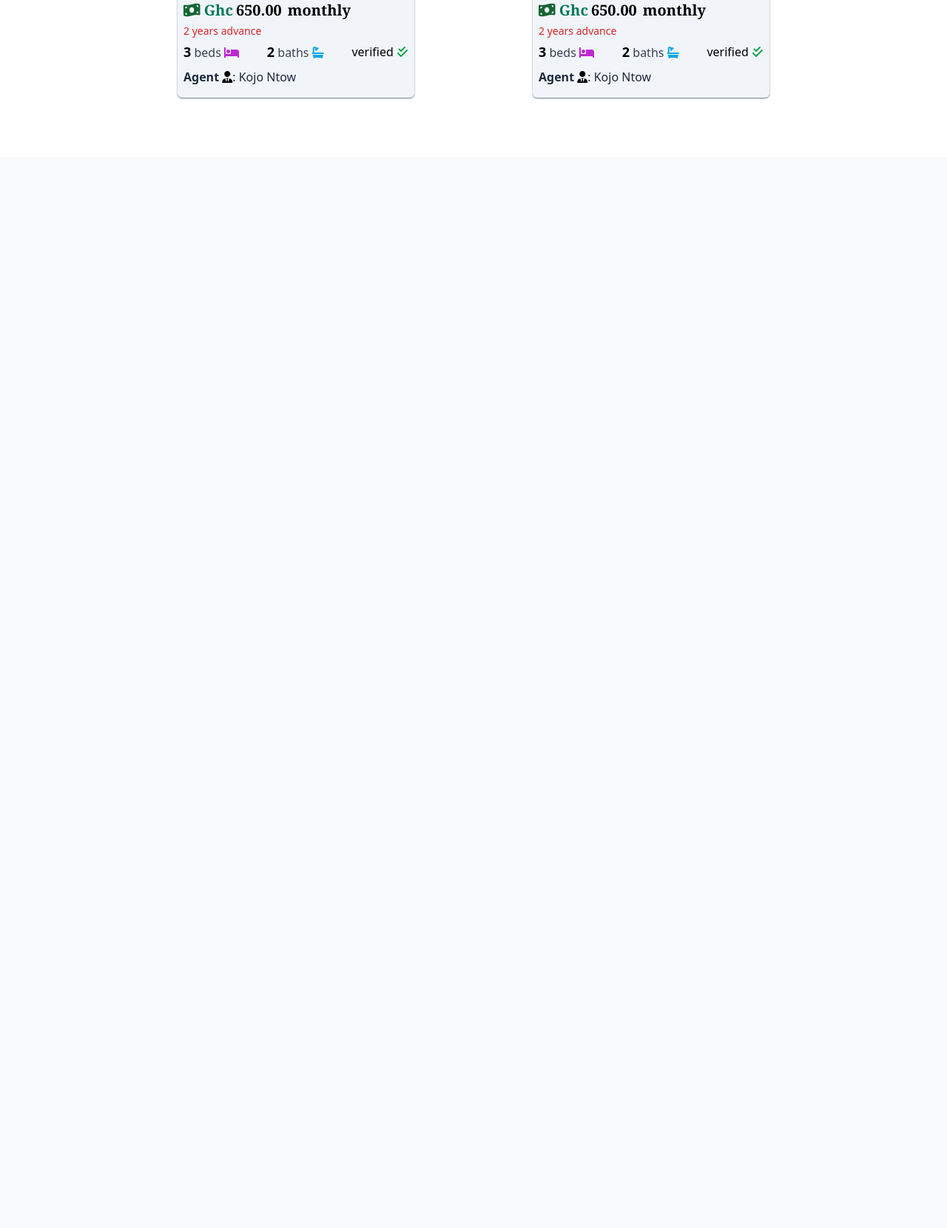
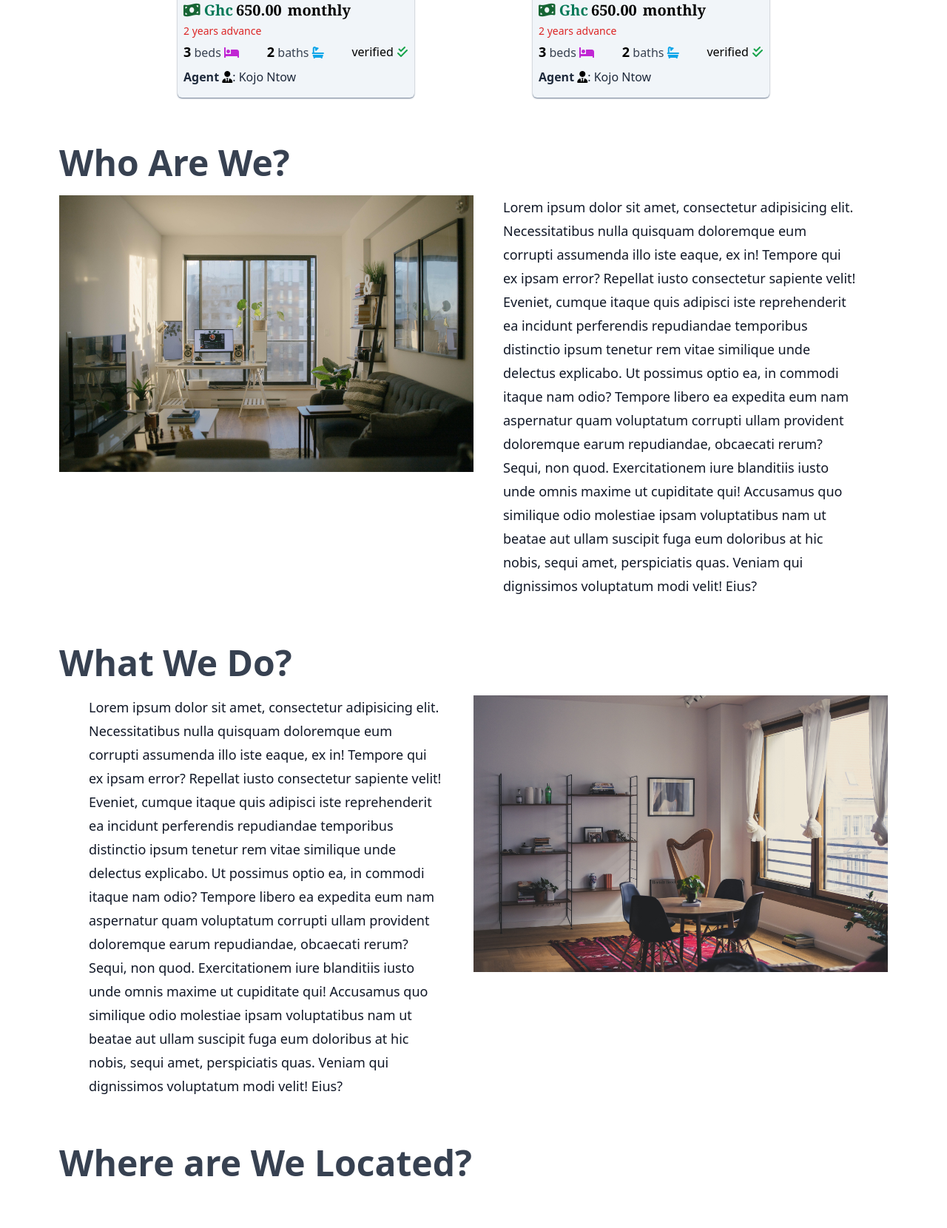
Before and after one commit to Gabriel-Rockson/isotach-global, a Django app: template templates/pages/homepage.html in a window 1280 px wide. Shown: the part 3329-4989 px from the top of the page at 74% size. Before the commit the page ends 3463 px from the top, so only its background shows below. Run offline with Django 3.2, Linux system fonts and the light colour scheme; the template is opened without the code that fills it, so the values that code supplies are empty.

Commit message:
Add about us and what we do sections

```diff
--- a/static/css/tailwind/global.css
+++ b/static/css/tailwind/global.css
@@ -402,6 +402,18 @@ Ensure the default browser behavior of the `hidden` attribute.
   margin-top: -0.5rem;
   margin-bottom: -0.5rem;
 }
+.my-20 {
+  margin-top: 5rem;
+  margin-bottom: 5rem;
+}
+.my-5 {
+  margin-top: 1.25rem;
+  margin-bottom: 1.25rem;
+}
+.my-16 {
+  margin-top: 4rem;
+  margin-bottom: 4rem;
+}
 .mt-10 {
   margin-top: 2.5rem;
 }
@@ -431,6 +443,9 @@ Ensure the default browser behavior of the `hidden` attribute.
 }
 .mb-0 {
   margin-bottom: 0px;
+}
+.mb-10 {
+  margin-bottom: 2.5rem;
 }
 .block {
   display: block;
@@ -557,6 +572,14 @@ Ensure the default browser behavior of the `hidden` attribute.
   padding-top: 0px;
   padding-bottom: 0px;
 }
+.px-10 {
+  padding-left: 2.5rem;
+  padding-right: 2.5rem;
+}
+.py-5 {
+  padding-top: 1.25rem;
+  padding-bottom: 1.25rem;
+}
 .pb-2 {
   padding-bottom: 0.5rem;
 }
@@ -606,6 +629,10 @@ Ensure the default browser behavior of the `hidden` attribute.
   font-size: 0.875rem;
   line-height: 1.25rem;
 }
+.text-4xl {
+  font-size: 2.25rem;
+  line-height: 2.5rem;
+}
 .font-bold {
   font-weight: 700;
 }
@@ -620,6 +647,15 @@ Ensure the default browser behavior of the `hidden` attribute.
 }
 .uppercase {
   text-transform: uppercase;
+}
+.leading-6 {
+  line-height: 1.5rem;
+}
+.leading-8 {
+  line-height: 2rem;
+}
+.leading-7 {
+  line-height: 1.75rem;
 }
 .text-blue-700 {
   --tw-text-opacity: 1;
@@ -892,6 +928,11 @@ Ensure the default browser behavior of the `hidden` attribute.
     font-size: 1.5rem;
     line-height: 2rem;
   }
+
+  .md\:text-4xl {
+    font-size: 2.25rem;
+    line-height: 2.5rem;
+  }
 }
 
 @media (min-width: 1024px) {
@@ -904,8 +945,28 @@ Ensure the default browser behavior of the `hidden` attribute.
     display: none;
   }
 
+  .lg\:w-1\/3 {
+    width: 33.333333%;
+  }
+
+  .lg\:w-2\/3 {
+    width: 66.666667%;
+  }
+
+  .lg\:w-1\/5 {
+    width: 20%;
+  }
+
+  .lg\:w-1\/2 {
+    width: 50%;
+  }
+
   .lg\:flex-row {
     flex-direction: row;
+  }
+
+  .lg\:flex-row-reverse {
+    flex-direction: row-reverse;
   }
 
   .lg\:space-x-5 > :not([hidden]) ~ :not([hidden]) {
@@ -925,6 +986,16 @@ Ensure the default browser behavior of the `hidden` attribute.
     padding-right: 5rem;
   }
 
+  .lg\:py-0 {
+    padding-top: 0px;
+    padding-bottom: 0px;
+  }
+
+  .lg\:px-10 {
+    padding-left: 2.5rem;
+    padding-right: 2.5rem;
+  }
+
   .lg\:text-6xl {
     font-size: 3.75rem;
     line-height: 1;
@@ -934,4 +1005,13 @@ Ensure the default browser behavior of the `hidden` attribute.
     font-size: 1.5rem;
     line-height: 2rem;
   }
+
+  .lg\:text-5xl {
+    font-size: 3rem;
+    line-height: 1;
+  }
+
+  .lg\:leading-8 {
+    line-height: 2rem;
+  }
 }
--- a/templates/pages/homepage.html
+++ b/templates/pages/homepage.html
@@ -40,7 +40,7 @@
 
 </div>
 
-<section class="px-5 md:px-14 lg:px-20 mb-20">
+<section class="px-5 md:px-14 lg:px-20 mb-10">
 
   <!-- Featured Listings -->
   <div>
@@ -140,5 +140,49 @@
 
 </section>
 
+<!-- The About Us Message -->
+<section class="px-5 md:px-14 lg:px-20 my-16">
+  <h1 class="my-5 text-3xl md:text-4xl lg:text-5xl font-black text-gray-700">Who Are We?</h1>
+  <div class="flex flex-col lg:flex-row">
+    <div class="lg:w-1/2">
+      <img src="{% static 'img/about-img.jpg' %}" alt="About us featured image" />
+    </div>
+    <div class="lg:w-1/2 leading-7 lg:leading-8 text-lg text-gray-900 py-5 lg:py-0 lg:px-10">Lorem ipsum dolor sit amet,
+      consectetur adipisicing elit. Necessitatibus nulla quisquam doloremque eum corrupti assumenda illo iste eaque, ex
+      in! Tempore qui ex ipsam error? Repellat iusto consectetur sapiente velit!
+      Eveniet, cumque itaque quis adipisci iste reprehenderit ea incidunt perferendis repudiandae temporibus distinctio
+      ipsum tenetur rem vitae similique unde delectus explicabo. Ut possimus optio ea, in commodi itaque nam odio?
+      Tempore libero ea expedita eum nam aspernatur quam voluptatum corrupti ullam provident doloremque earum
+      repudiandae, obcaecati rerum? Sequi, non quod. Exercitationem iure blanditiis iusto unde omnis maxime ut
+      cupiditate qui!
+      Accusamus quo similique odio molestiae ipsam voluptatibus nam ut beatae aut ullam suscipit fuga eum doloribus at
+      hic nobis, sequi amet, perspiciatis quas. Veniam qui dignissimos voluptatum modi velit! Eius?</div>
+  </div>
+</section>
+
+<!-- Our Services Section -->
+<section class="px-5 md:px-14 lg:px-20 my-16">
+  <h1 class="my-5 text-3xl md:text-4xl lg:text-5xl font-black text-gray-700">What We Do?</h1>
+  <div class="flex flex-col lg:flex-row-reverse">
+    <div class="lg:w-1/2">
+      <img src="{% static 'img/service-img.jpg' %}" alt="About us featured image" />
+    </div>
+    <div class="lg:w-1/2 leading-7 lg:leading-8 text-lg text-gray-900 py-5 lg:py-0 lg:px-10">Lorem ipsum dolor sit amet,
+      consectetur adipisicing elit. Necessitatibus nulla quisquam doloremque eum corrupti assumenda illo iste eaque, ex
+      in! Tempore qui ex ipsam error? Repellat iusto consectetur sapiente velit!
+      Eveniet, cumque itaque quis adipisci iste reprehenderit ea incidunt perferendis repudiandae temporibus distinctio
+      ipsum tenetur rem vitae similique unde delectus explicabo. Ut possimus optio ea, in commodi itaque nam odio?
+      Tempore libero ea expedita eum nam aspernatur quam voluptatum corrupti ullam provident doloremque earum
+      repudiandae, obcaecati rerum? Sequi, non quod. Exercitationem iure blanditiis iusto unde omnis maxime ut
+      cupiditate qui!
+      Accusamus quo similique odio molestiae ipsam voluptatibus nam ut beatae aut ullam suscipit fuga eum doloribus at
+      hic nobis, sequi amet, perspiciatis quas. Veniam qui dignissimos voluptatum modi velit! Eius?</div>
+  </div>
+</section>
+
+<!-- Google Map -->
+<section class="px-5 md:px-14 lg:px-20 my-16">
+  <h1 class="my-5 text-3xl md:text-4xl lg:text-5xl font-black text-gray-700">Where are We Located?</h1>
+</section>
 
 {% endblock content %}
```
Also changed, not shown: static/img/about-img.jpg (added), static/img/service-img.jpg (added).
